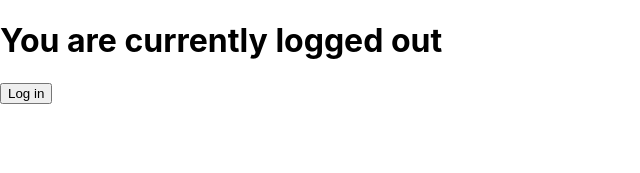
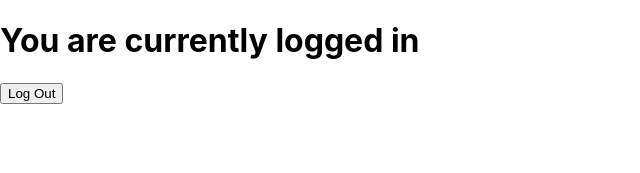
Before and after one commit to schwarro/scrimba, a React (Create React App) app in the folder practice/: page / in a window 1280 px wide. Shown: the top 173 px of the page, without its empty margins (0-640 px from the left). Built offline with nearby package versions, Linux system fonts and the light colour scheme.

Commit message:
working with set State and event handles

```diff
--- a/practice/src/App.js
+++ b/practice/src/App.js
@@ -1,18 +1,10 @@
-import React, {Component} from "react"
-/*
-Given a stateless functional component:
-1. Follow the steps necessary to add state to it,
-2. Have state keep track of whether the user is logged in or not
-3. Add a button that logs the user in/out
-    a. extra challenge - make the button display "log in" if they're not logged in and "log out" if they are
-4. Display text that says "Logged in" if the user is logged in, or "Logged out" if they're not.
-*/
+import React, { Component } from "react"
 
 class App extends Component {
   constructor() {
     super()
     this.state = {
-        isLoggedIn: false
+      isLoggedIn: true
     }
     this.handleClick = this.handleClick.bind(this)
   }
@@ -20,7 +12,7 @@ class App extends Component {
   handleClick() {
     this.setState(prevState => {
       return {
-          isLoggedIn : !prevState.isLoggedIn
+        isLoggedIn: !prevState.isLoggedIn
       }
     })
   }
@@ -32,13 +24,13 @@ class App extends Component {
 
     this.state.isLoggedIn ? wordDisplay = "in" : wordDisplay = "out"
 
-      this.state.isLoggedIn ? buttonDisplay = "out" : buttonDisplay = "in"
+    this.state.isLoggedIn ? buttonDisplay = "Log Out" : buttonDisplay = "Log In"
 
     return (
         <div>
             <h1>You are currently logged {wordDisplay}</h1>
             <button onClick={this.handleClick}>
-                Log {buttonDisplay}
+              {buttonDisplay}
             </button>
         </div>
     )
```
Lines whose indentation alone changed are shown as unchanged.
